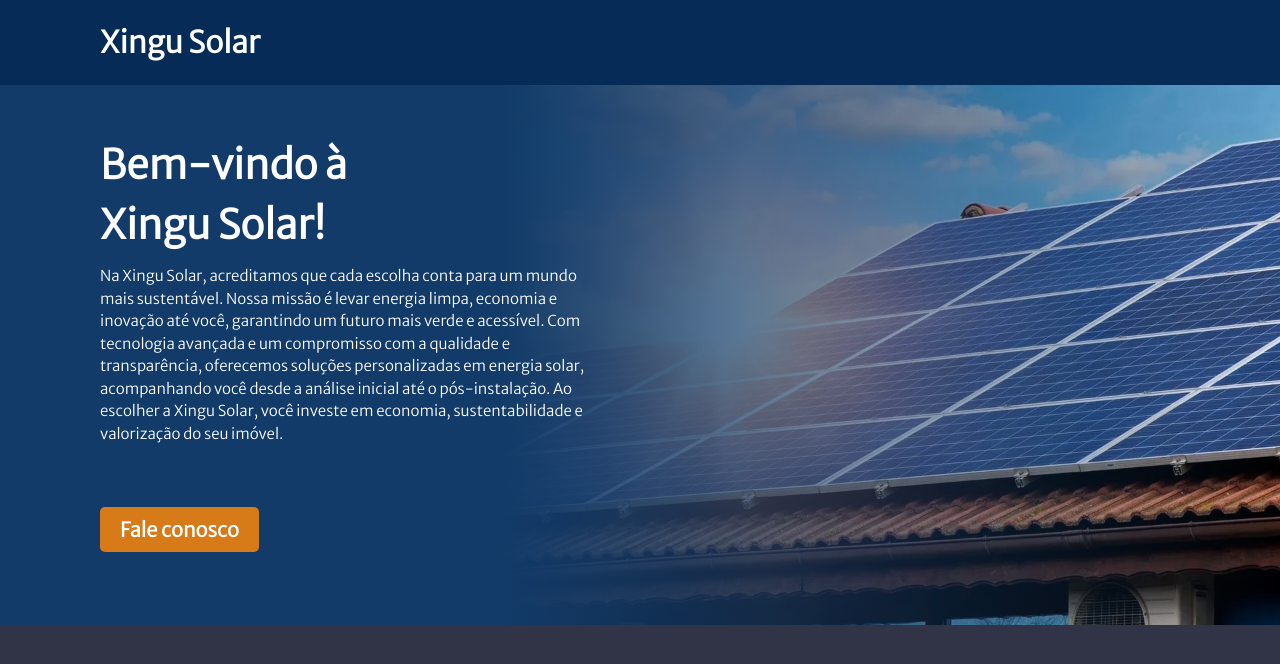
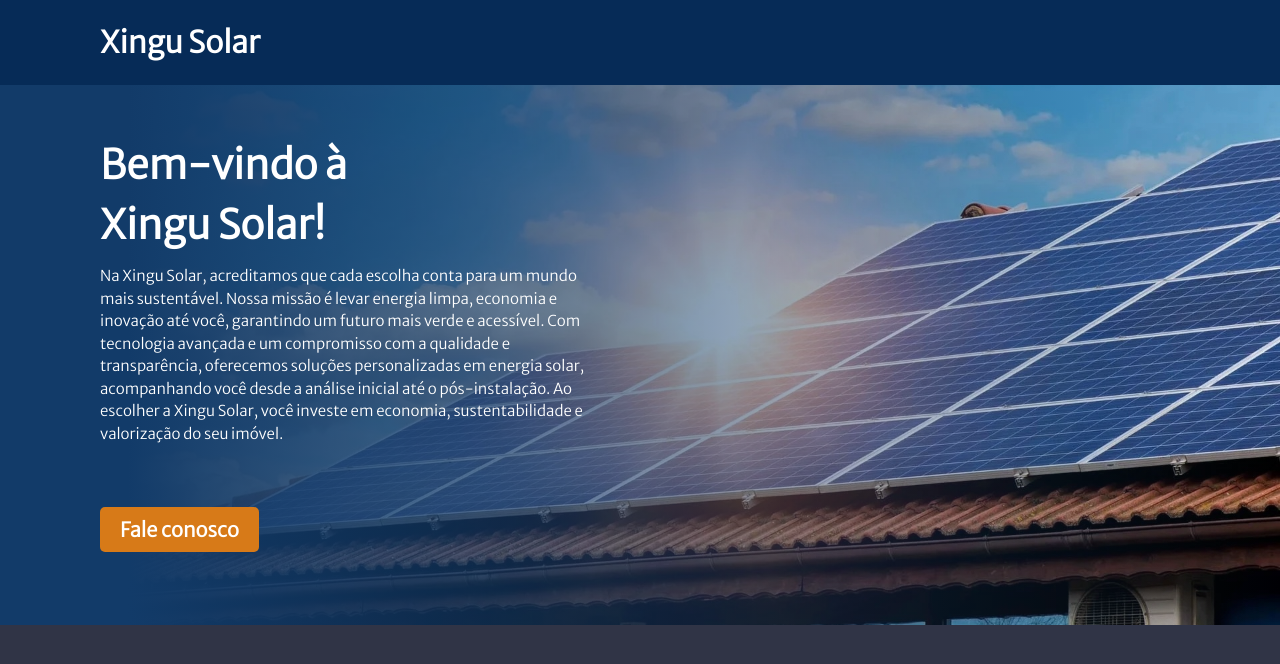
Before and after one commit to levisantosp/xingusolar, a Next.js app: page / in a window 1280 px wide. Shown: the top 664 px of the page. Built offline with nearby package versions, Linux system fonts and the light colour scheme.

Commit message:
mudanças no gradiente

```diff
--- a/src/styles/globals.css
+++ b/src/styles/globals.css
@@ -44,10 +44,13 @@ body {
         position: relative;
         width: 100vw;
         min-height: 540px;
-        background: linear-gradient(to right, rgba(18, 59, 105, 1), rgba(18, 59, 105, 1) 500px, rgba(18, 59, 105, 0));
+        background: linear-gradient(
+                to right,
+                rgba(18, 59, 105, 1),
+                rgba(18, 59, 105, 1) 10%,
+                rgba(18, 59, 105, 0)
+        );
         padding-top: 50px;
-        /* left: 50%;
-        transform: translateX(-50%); */
         overflow: hidden;
 }
 
```
